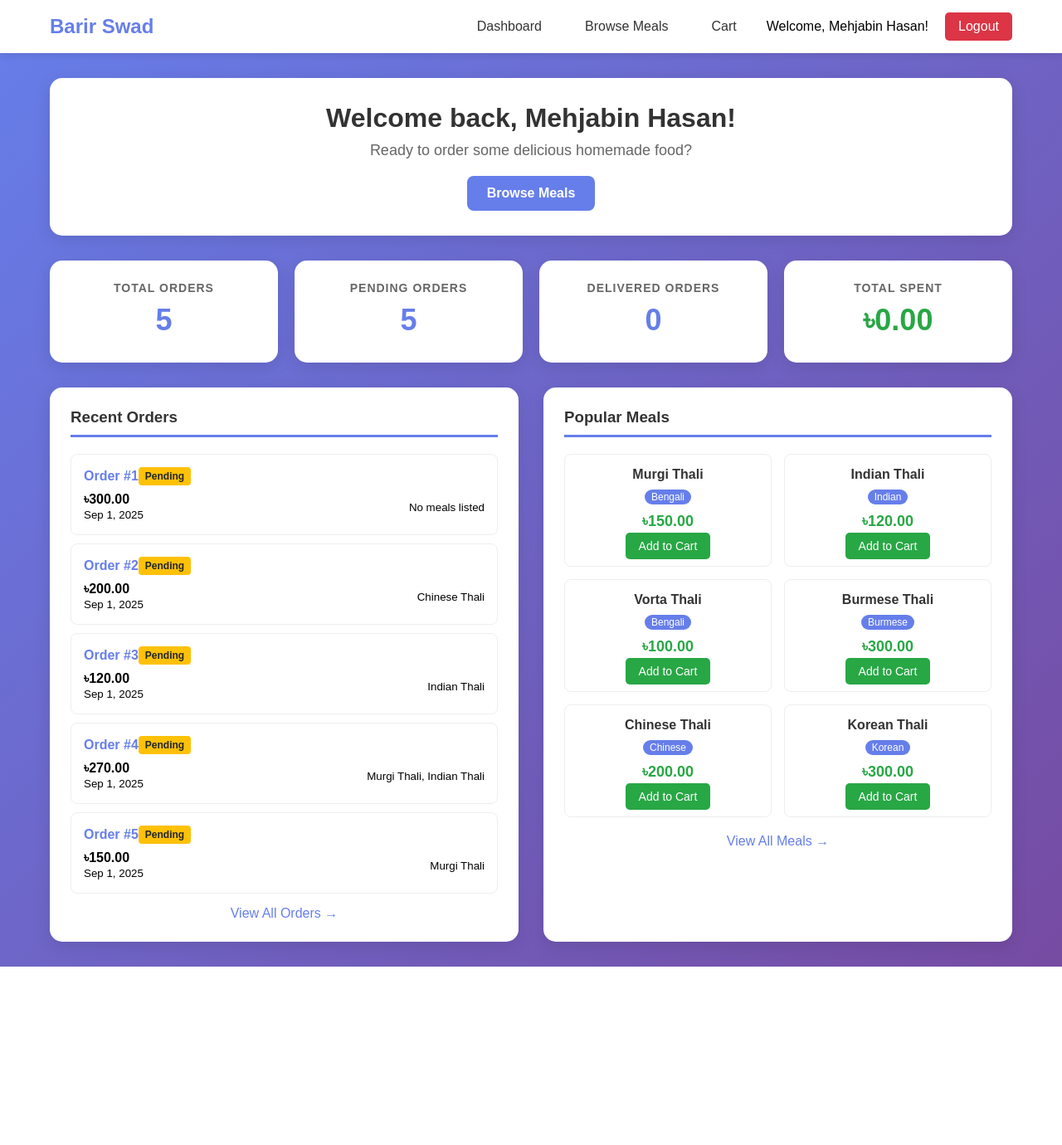
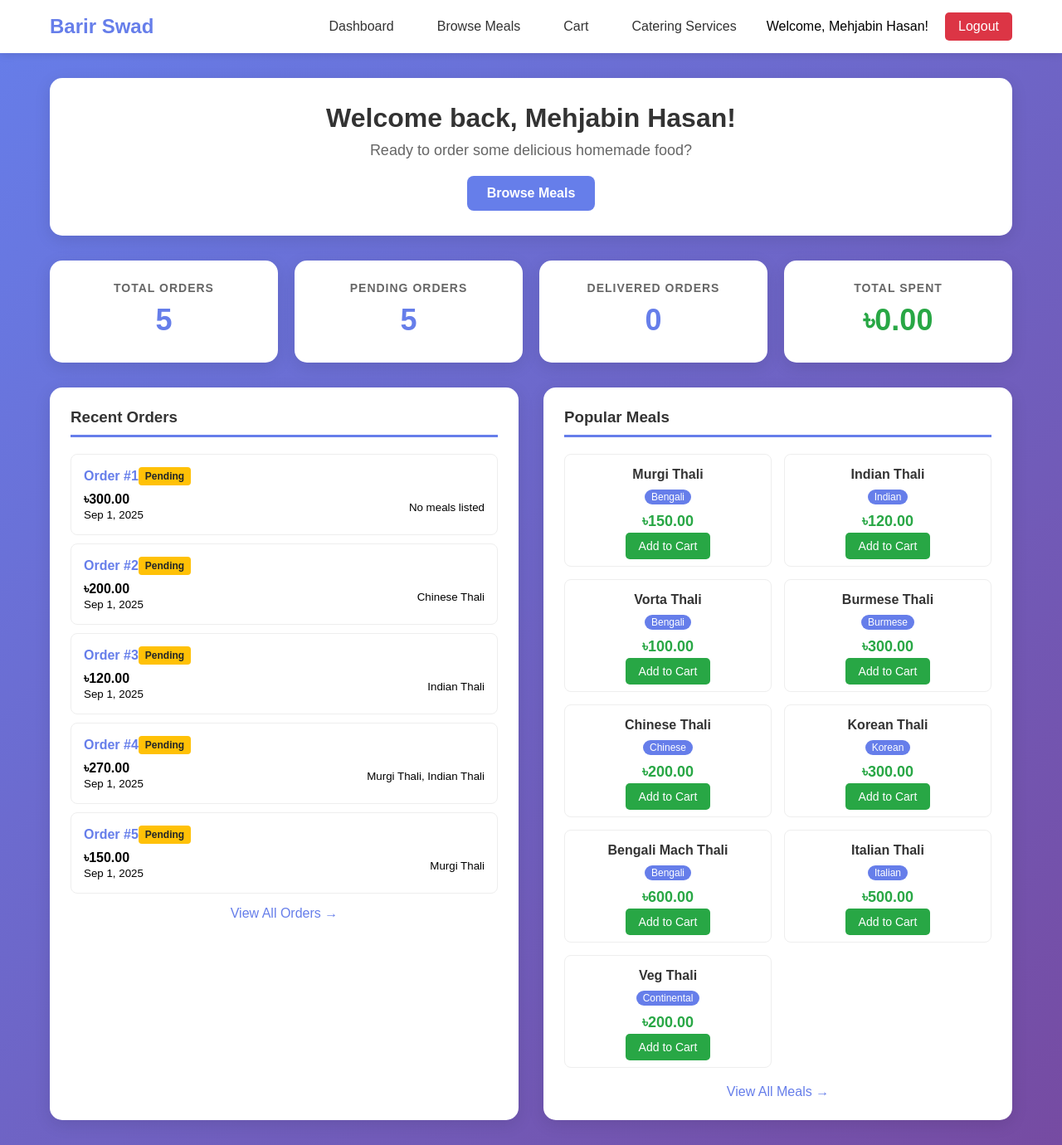
Before and after one commit to faranontheway/Barir-Swad---A-Tiffin-Management-System, a PHP site: page /customer_dashboard.php in a window 1280 px wide. Shown: the whole page at 83% size. Before the commit the page ends 1165 px from the top, so only its background shows below. Run offline with PHP 8.4, Linux system fonts and the light colour scheme; a user stored in the database is signed in; data comes from the database, SQL or seed files in the repository.

Commit message:
Update customer_dashboard.php

```diff
--- a/customer_dashboard.php
+++ b/customer_dashboard.php
@@ -59,7 +59,7 @@ $popular_meals = $conn->query("
     LEFT JOIN orders_have_meal ohm ON m.Meal_ID = ohm.M_ID
     GROUP BY m.Meal_ID, m.Name, m.Description, m.`Pricing`, m.Cuisine
     ORDER BY order_count DESC, m.Name
-    LIMIT 6
+    LIMIT 50
 ");
 ?>
 
@@ -389,8 +389,8 @@ $popular_meals = $conn->query("
             <nav class="nav-links">
                 <a href="customer_dashboard.php">Dashboard</a>
                 <a href="meal.php">Browse Meals</a>
-                <a href="view_cart.php" class="cart-indicator">
-                    Cart
+                <a href="view_cart.php" class="cart-indicator">Cart</a>
+                <a href="customer_catering.php">Catering Services</a>
                     <?php if (isset($_SESSION['cart']) && count($_SESSION['cart']) > 0): ?>
                         <span class="cart-count"><?= count($_SESSION['cart']) ?></span>
                     <?php endif; ?>
```
